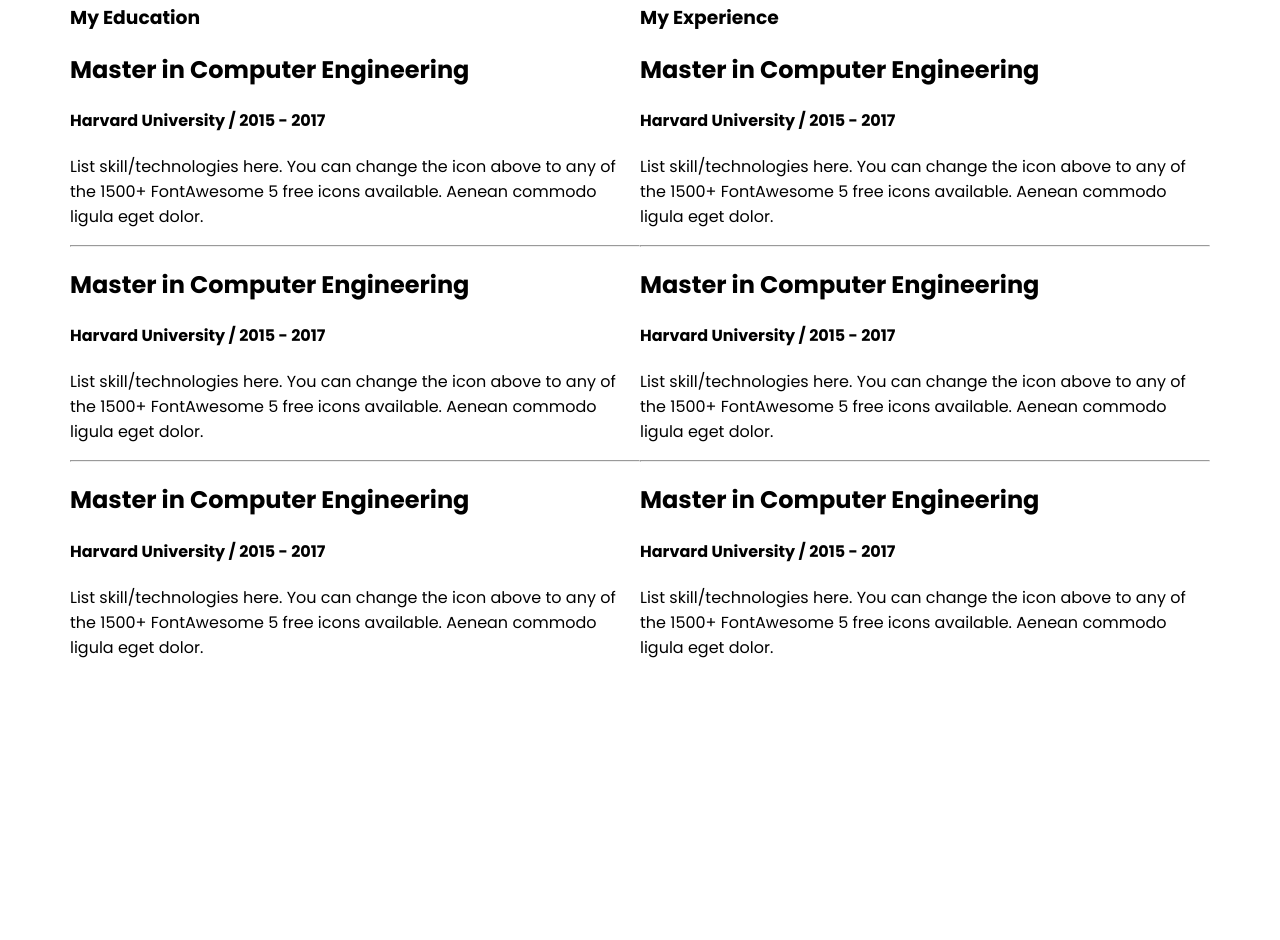
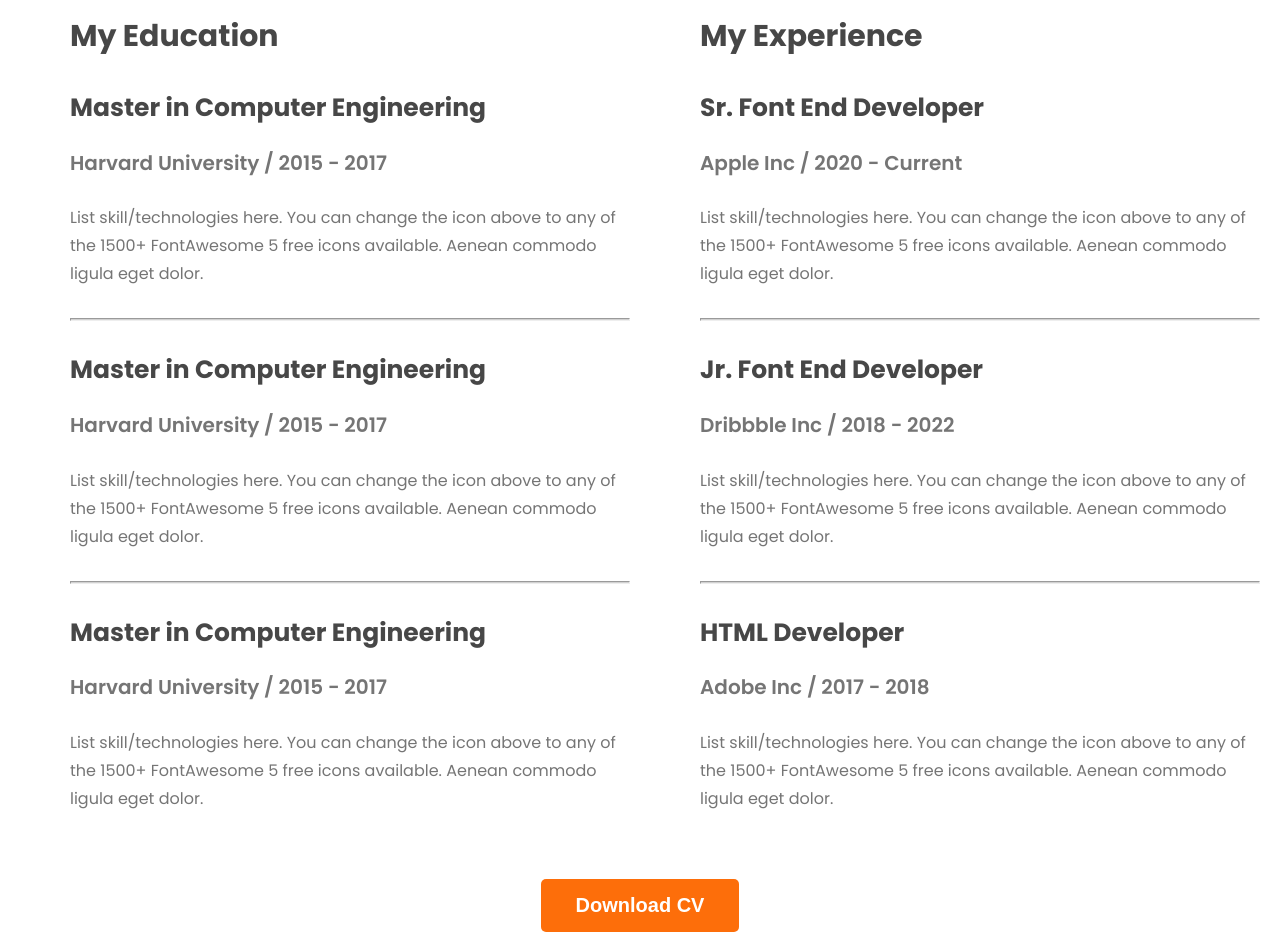
Before and after one commit to niladhikari/webDeveloper-Portfolio, a plain HTML site: page index.html in a window 1280 px wide. Shown: the part 2495-3435 px from the top of the page. Before the commit the page ends 3179 px from the top, so only its background shows below. Drawn offline with Linux system fonts and the light colour scheme.

Commit message:
finish the resume section work

```diff
--- a/index.html
+++ b/index.html
@@ -116,7 +116,7 @@
             <h3 class="section-tital summary-tital">A summary of My Resume</h3>
 
             <div class="resume-container">
-                <div class="resume-tital">
+                <div class="resume-colam">
                     <h3 class="resume-tital">My Education</h3>
 
                     <div class="resume-item">
@@ -143,33 +143,37 @@
                         </p>
                     </div>
                 </div>
-                <div class="resume-tital">
+                <div class="resume-colam">
                     <h3 class="resume-tital">My Experience</h3>
                     <div class="resume-item">
-                        <h2 class="resume-item-tital">Master in Computer Engineering</h2>
-                        <h4 class="resume-item-institute">Harvard University / 2015 - 2017</h4>
+                        <h2 class="resume-item-tital">Sr. Font End Developer</h2>
+                        <h4 class="resume-item-institute">Apple Inc / 2020 - Current</h4>
                         <p class="resume-item-discription">List skill/technologies here. You can change the icon above
                             to any of the 1500+ FontAwesome 5 free icons available. Aenean commodo ligula eget dolor.
                         </p>
                     </div>
                     <hr>
                     <div class="resume-item">
-                        <h2 class="resume-item-tital">Master in Computer Engineering</h2>
-                        <h4 class="resume-item-institute">Harvard University / 2015 - 2017</h4>
+                        <h2 class="resume-item-tital"> Jr. Font End Developer</h2>
+                        <h4 class="resume-item-institute">Dribbble Inc / 2018 - 2022</h4>
                         <p class="resume-item-discription">List skill/technologies here. You can change the icon above
                             to any of the 1500+ FontAwesome 5 free icons available. Aenean commodo ligula eget dolor.
                         </p>
                     </div>
                     <hr>
                     <div class="resume-item">
-                        <h2 class="resume-item-tital">Master in Computer Engineering</h2>
-                        <h4 class="resume-item-institute">Harvard University / 2015 - 2017</h4>
+                        <h2 class="resume-item-tital">HTML Developer</h2>
+                        <h4 class="resume-item-institute">Adobe Inc / 2017 - 2018</h4>
                         <p class="resume-item-discription">List skill/technologies here. You can change the icon above
                             to any of the 1500+ FontAwesome 5 free icons available. Aenean commodo ligula eget dolor.
                         </p>
                     </div>
                 </div>
             </div>
+            <div class="btn-cv">
+                <button class="btn-primary">Download CV</button>
+            </div>
+
         </section>
     </main>
 </body>
--- a/style.css
+++ b/style.css
@@ -118,6 +118,7 @@ nav a {
 main {
   max-width: 1140px;
   margin: 0px auto;
+  background: #FFF;
 }
 
 main section{
@@ -179,5 +180,42 @@ font-weight: 400;
 /* resume section style */
 .resume-container{
 display: flex;
-justify-content: space-around;
+align-items: center;
+gap: 70px;
+
 }
+.resume-tital{
+  color:  #474747;
+font-size: 30px;
+font-weight: 700;
+}
+.resume-item-tital{
+  color: #474747;
+  font-size: 25px;
+  font-weight: 700;
+  margin-top: 20px;
+}
+hr{
+width: 558px;
+height: 1px;
+margin: 30px 0px;
+background: #D1D1D1;
+}
+.resume-item-institute{
+  color: #757575;
+  font-size: 20px;
+  font-weight: 600;
+  margin-top: 10px;
+}
+.resume-item-discription{
+  color:#757575;
+  font-size: 16px;
+  font-weight: 400;
+  line-height: 28px;
+  margin-top: 20px;
+}
+
+.btn-cv{
+  text-align: center;
+  margin-top: 50px;
+}
```
